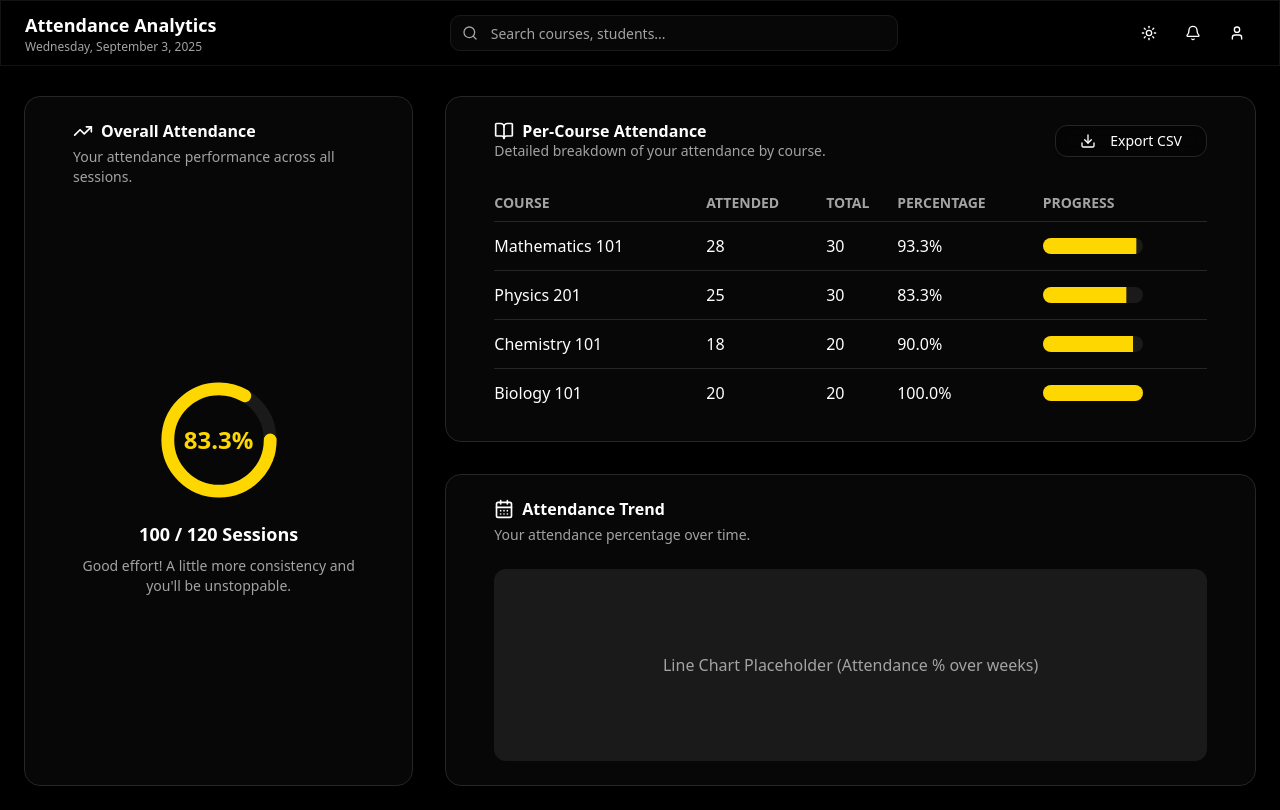
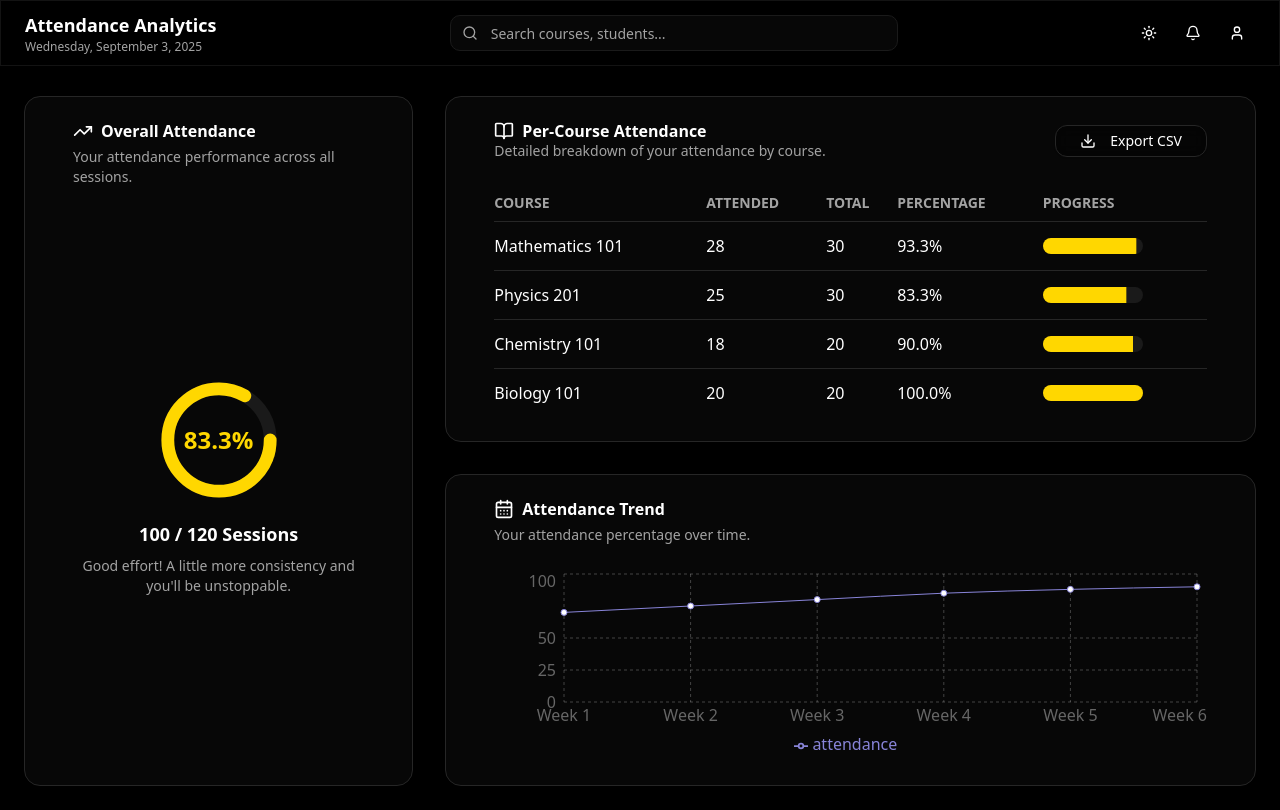
Before and after one commit to CodeGallantX/Presently, a Next.js app: page /dashboard/analytics in a window 1280 px wide. Built offline with nearby package versions, Linux system fonts and the light colour scheme.

Commit message:
feat: Implement Recharts line chart in StudentAnalytics page

```diff
--- a/components/dashboard/StudentAnalytics.jsx
+++ b/components/dashboard/StudentAnalytics.jsx
@@ -6,6 +6,7 @@ import { Card, CardContent, CardHeader, CardTitle, CardDescription, CardFooter }
 import { Button } from '@/components/ui/button';
 import { Progress } from '@/components/ui/progress'; // Assuming a progress component exists
 import { Download, CalendarDays, TrendingUp, BookOpen } from 'lucide-react';
+import { LineChart, Line, XAxis, YAxis, CartesianGrid, Tooltip, Legend, ResponsiveContainer } from 'recharts';
 import DashboardHeader from '@/components/dashboard/DashboardHeader';
 import MobileNav from '@/components/dashboard/MobileNav';
 import { cn } from '@/lib/utils';
@@ -235,9 +236,25 @@ const StudentAnalytics = () => {
                   <CardDescription>Your attendance percentage over time.</CardDescription>
                 </CardHeader>
                 <CardContent>
-                  {/* Simple Line Chart Placeholder */}
-                  <div className="w-full h-48 bg-muted rounded-lg flex items-center justify-center text-muted-foreground">
-                    Line Chart Placeholder (Attendance % over weeks)
+                  <div className="w-full h-48">
+                    <ResponsiveContainer width="100%" height="100%">
+                      <LineChart
+                        data={dummyAttendanceData.trend}
+                        margin={{
+                          top: 5,
+                          right: 10,
+                          left: 10,
+                          bottom: 5,
+                        }}
+                      >
+                        <CartesianGrid strokeDasharray="3 3" strokeOpacity={0.3} />
+                        <XAxis dataKey="week" tickLine={false} axisLine={false} />
+                        <YAxis domain={[0, 100]} tickLine={false} axisLine={false} />
+                        <Tooltip />
+                        <Legend />
+                        <Line type="monotone" dataKey="attendance" stroke="#8884d8" activeDot={{ r: 8 }} />
+                      </LineChart>
+                    </ResponsiveContainer>
                   </div>
                 </CardContent>
               </Card>
--- a/package.json
+++ b/package.json
@@ -30,6 +30,7 @@
     "next-themes": "^0.4.6",
     "react": "19.1.0",
     "react-dom": "19.1.0",
+    "recharts": "^3.1.2",
     "sonner": "^2.0.7",
     "tailwind-merge": "^3.3.1",
     "zustand": "^5.0.8"
```
Also changed, not shown: 1 other file (tests, documents, lock files or other folders).
